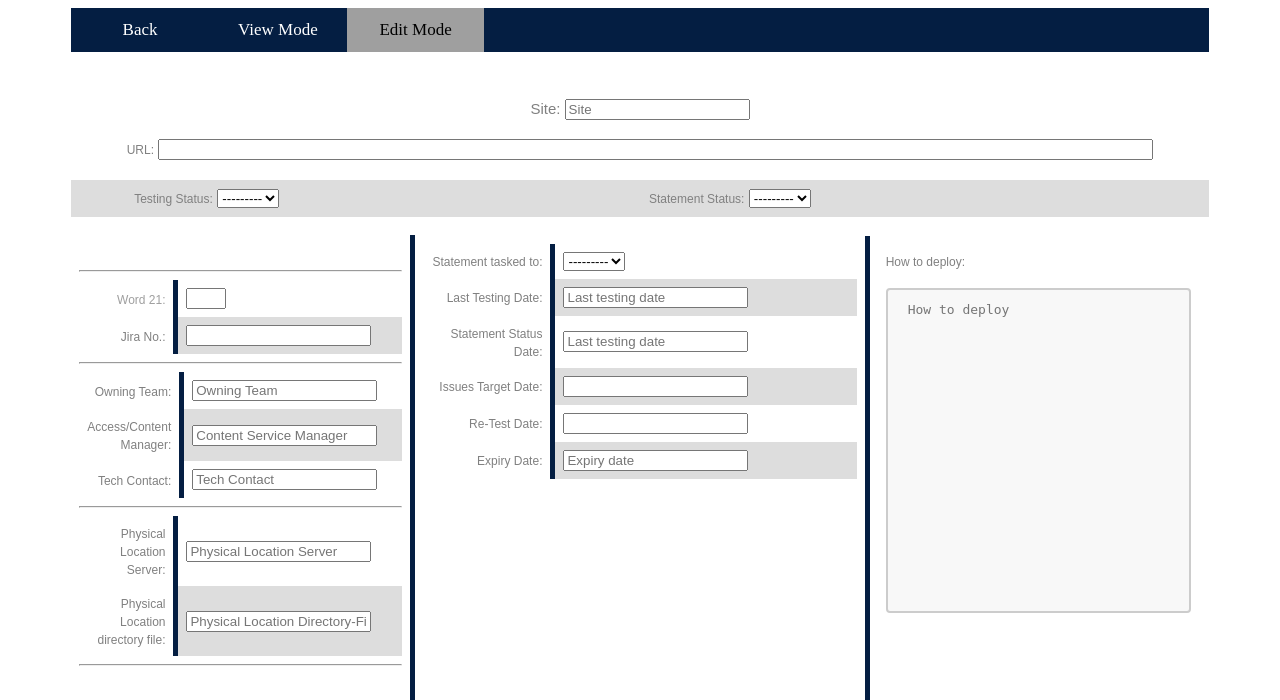
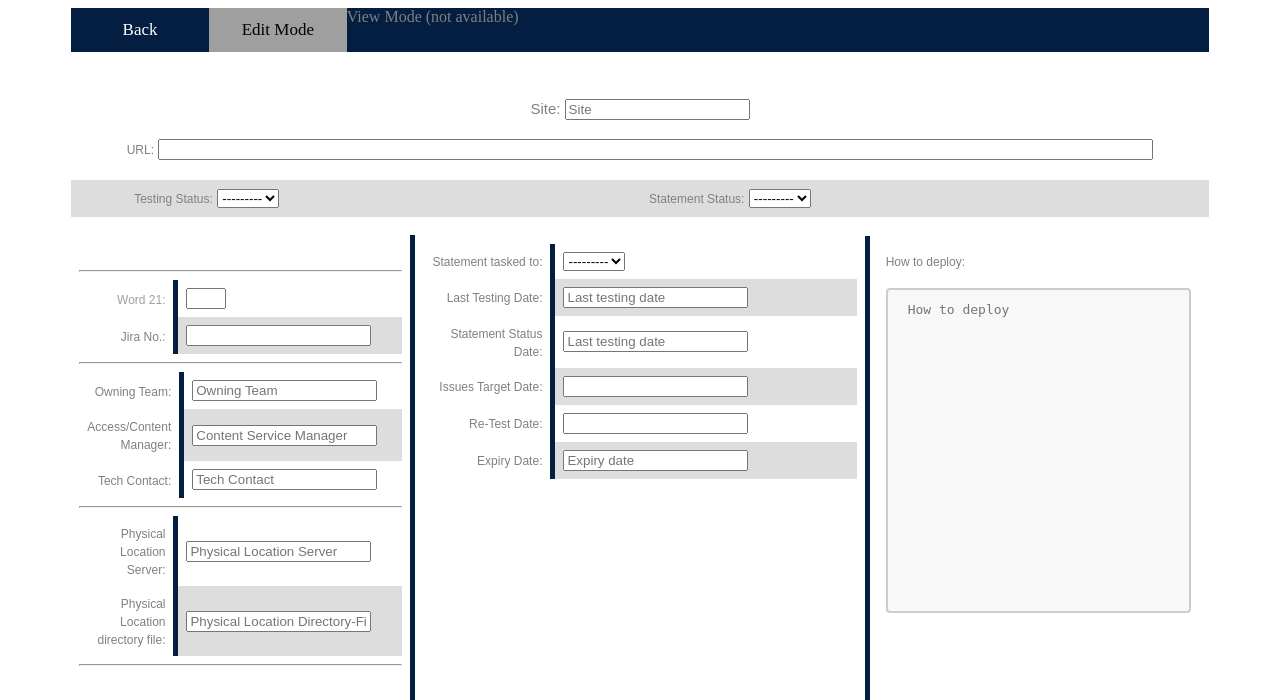
Before and after one commit to UoEMainLibrary/LDDT_Sites_and_Systems_Tracking, a Django app: a page that uses lddt_app/templates/create_access_statement_form.html in a window 1280 px wide. Shown: the top 700 px of the page. Run offline with Django 3.2, Linux system fonts and the light colour scheme; data that the repository does not hold is empty; parts of the project's set-up code (start-up, migrations or seed data) failed here and were passed over; some libraries are stand-ins or nearby versions.

Commit message:
fixing add new statement

```diff
--- a/lddt_app/templates/create_access_statement_form.html
+++ b/lddt_app/templates/create_access_statement_form.html
@@ -14,7 +14,12 @@
 <div class="main_body" >
     <div class="navbar">
         <a href="{% url 'access_statement_home' %}">Back</a>
-        <a href="{% url 'access_statement_details' access_statement.id%}">View Mode</a>
+        {% if access_statement and access_statement.id %}
+        <a href="{% url 'access_statement_details' access_statement.id %}">View Mode</a>
+        {% else %}
+        <!-- Maybe show nothing or a placeholder -->
+        <span style="color: gray;">View Mode (not available)</span>
+        {% endif %}
         <a class="active" href="#" >Edit Mode</a>
     </div>
     <br>
```
